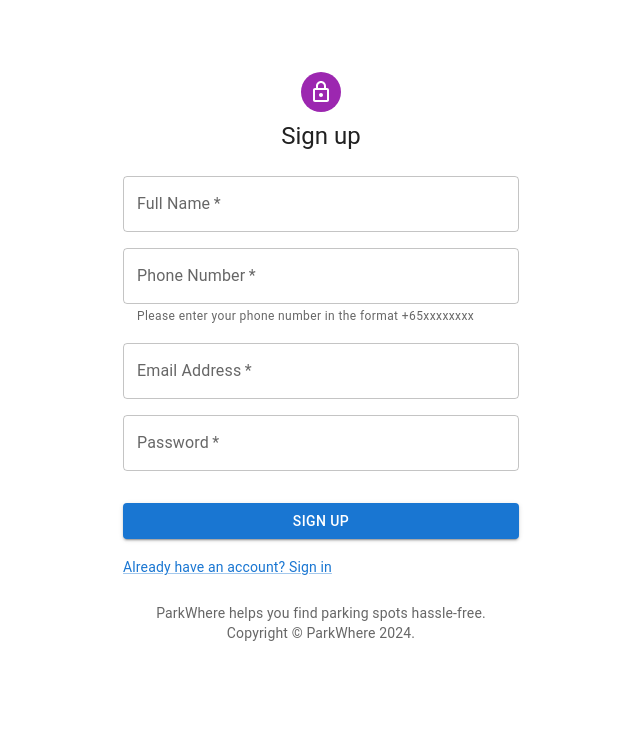
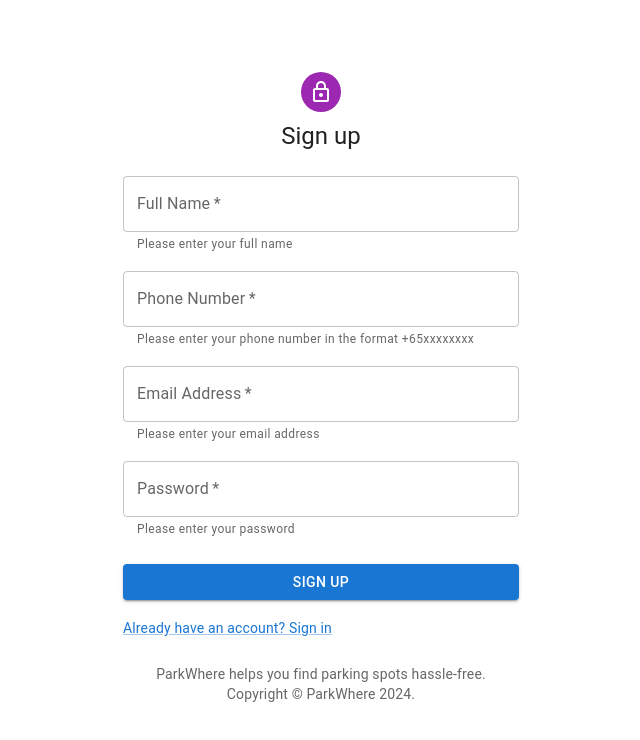
Before and after one commit to shunpingong/ParkWhere, a React (Create React App) app: page /sign-up in a window 1280 px wide. Shown: the top 740 px of the page, without its empty margins (319-959 px from the left). Built offline with nearby package versions, Linux system fonts and the light colour scheme.

Commit message:
modified sign up page formatting

```diff
--- a/src/pages/signUp.js
+++ b/src/pages/signUp.js
@@ -102,6 +102,7 @@ export default function SignUp() {
                                     fullWidth
                                     name="name"
                                     label="Full Name"
+                                    helperText="Please enter your full name"
                                     placeholder='Lim Bo Seng'
                                     type="text"
                                     id="name"
@@ -131,6 +132,7 @@ export default function SignUp() {
                                     fullWidth
                                     id="email"
                                     label="Email Address"
+                                    helperText="Please enter your email address"
                                     placeholder='test@example.com'
                                     name="email"
                                     autoComplete="email"
@@ -146,13 +148,14 @@ export default function SignUp() {
                                     label="Password"
                                     type="password"
                                     id="password"
+                                    helperText = "Please enter your password"
                                     autoComplete="new-password"
                                     value={password}
                                     onChange={(e) => setPassword(e.target.value)}
                                 />
                             </Grid>
                         </Grid>
-                        <Box mt={2} mb={1}>
+                        <Box mt={1}>
                             <Typography variant="body2" color="error">
                                 {errorMessage}
                             </Typography>
```
